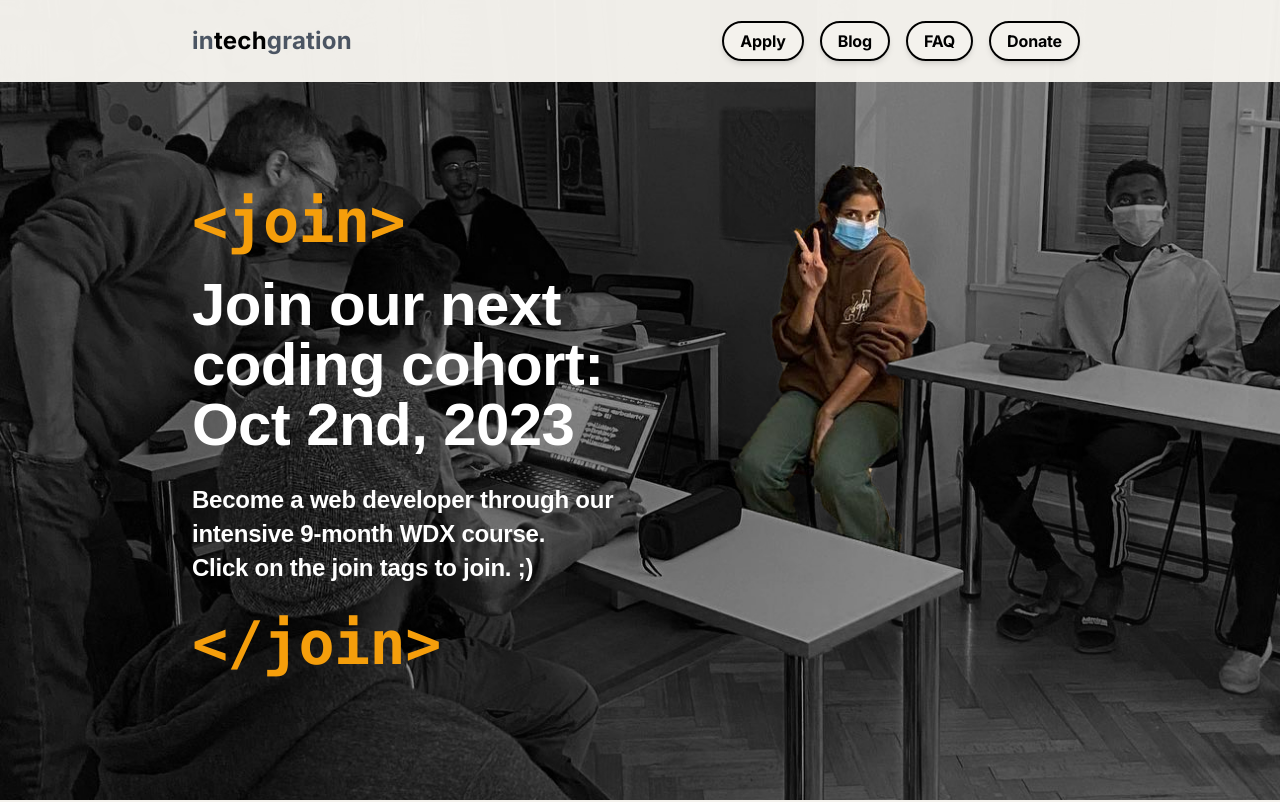
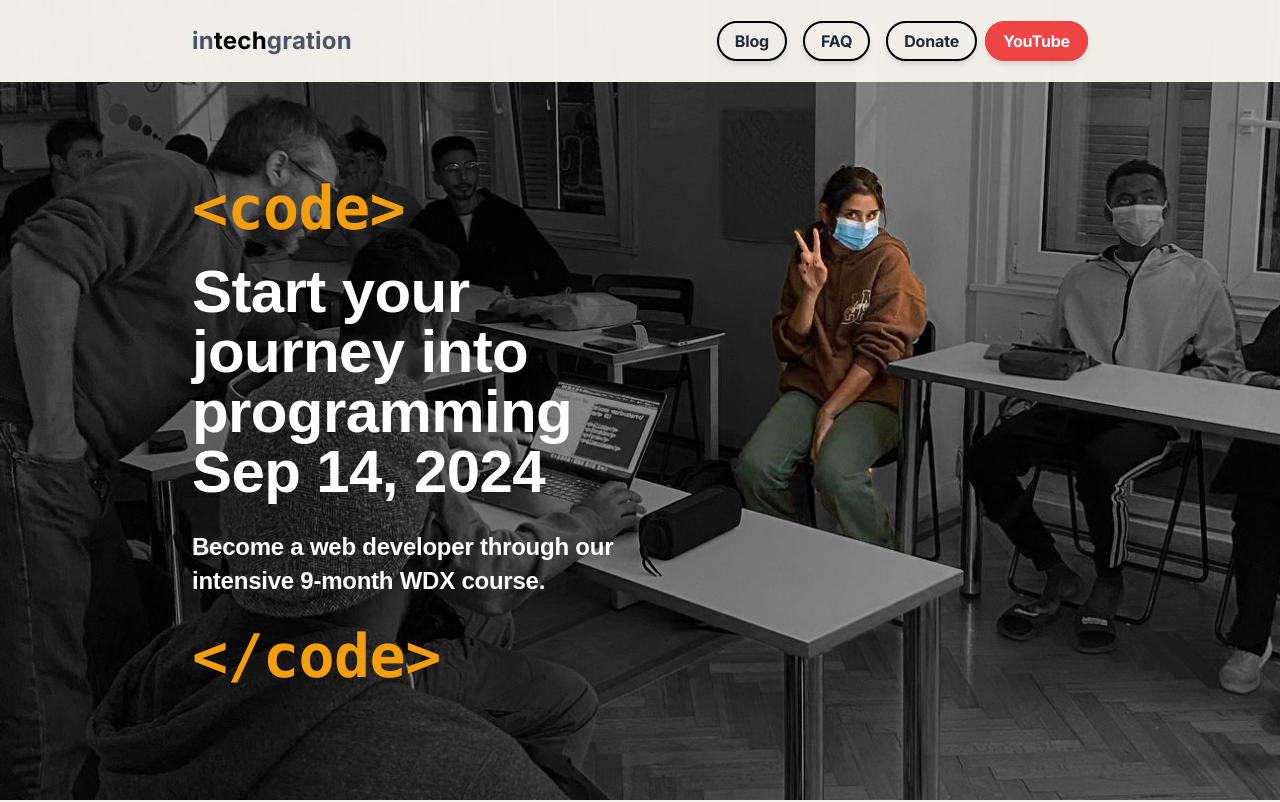
Before and after one commit to in-tech-gration/website, a Next.js app: page / in a window 1280 px wide. Shown: the top 802 px of the page. Built offline with nearby package versions, Linux system fonts and the light colour scheme.

Commit message:
Temporarily disabled Apply links. Added YouTube links. Rephrased hero section.

```diff
--- a/components/hero.tsx
+++ b/components/hero.tsx
@@ -4,6 +4,8 @@ import Highlight2 from "@/public/assets/Highlight2.svg";
 import Macbook from "@/public/assets/MacBookPro.png";
 import Link from "next/link";
 import config from "../config.yaml";
+
+const isApplyOn = config.navigation.some((nav:any) => nav.link === "apply/" );
 
 export default function Hero() {
   return (
@@ -23,6 +25,8 @@ export default function Hero() {
           physical disabilities and other vulnerable groups.
         </p>
         <div className="font-montserrat flex flex-col sm:flex-row items-center">
+
+          { isApplyOn && (
             <Link
               href="/apply"
               className="bg-black hover:bg-gray-900 shadow-md hover:shadow-xl px-8 py-4 rounded-lg border-2 border-black border-solid text-white mr-2 mb-2 font-bold"
@@ -30,6 +34,8 @@ export default function Hero() {
               {/*                     className="btn text-white bg-black hover:bg-gray-800 shadow-md hover:shadow-lg" */}
               Apply
             </Link>
+          )}
+
           <Link
             href={config.donation_links.kofi}
             className="px-6 py-4 border-2 border-black border-solid rounded-lg font-bold shadow-md hover:shadow-xl mr-2 mb-2"
--- a/components/join.tsx
+++ b/components/join.tsx
@@ -2,6 +2,38 @@ import Link from "next/link";
 import v from "@/public/images/V.for.VSCode.notitle.jpg";
 
 export default function Join() {
+
+  return (
+    <section
+      style={{
+        backgroundRepeat: "no-repeat",
+        backgroundSize: "cover",
+        backgroundPosition: "50% 0",
+        backgroundImage: `url(${v.src})`
+      }} className=" pt-16 md:mt-0 md:h-screen flex flex-col justify-center text-center md:text-left md:flex-row md:justify-between md:items-center lg:px-48 md:px-12 px-4 bg-secondary">
+      <div className="md:flex-1 mx-auto w-4/5 md:mr-10 sm:w-1/2 my-32 md:w-full md:my-0">
+
+        <div className="font-mono text-6xl text-amber-500 font-bold">
+          &lt;code&gt;
+        </div>
+
+        <h1 className="text-white font-poppins text-4xl md:text-5xl lg:text-6xl font-bold mb-7 mt-6 leading-[4rem]">
+          Start your journey into programming<br/>Sep 14, 2024
+        </h1>
+        <p className="font-poppins mb-7 font-bold text-2xl text-white" >
+          Become a web developer through our intensive 9-month WDX course.<br/>
+        </p>
+
+        <div className="font-mono text-6xl text-amber-500 font-bold">
+          &lt;/code&gt;
+        </div>
+
+      </div>
+      <div className="flex justify-around md:block mt-8 md:mt-0 md:flex-1">
+      </div>
+    </section>
+  );
+
   return (
     <section
       style={{
--- a/components/ui/footer.tsx
+++ b/components/ui/footer.tsx
@@ -56,15 +56,20 @@ export default function Footer() {
                   </svg>
                 </Link>
               </li>
-              {/* <li className="ml-4">
+              <li className="ml-4">
                 <Link
-                  className="flex justify-center items-center text-blue-500 bg-blue-100 hover:text-white hover:bg-blue-500 rounded-full transition duration-150 ease-in-out"
-                  href="https://www.instagram.com/intechgration/"
+                  className="flex justify-center items-center text-blue-500 hover:text-white rounded-full transition duration-150 ease-in-out"
+                  target="_blank"
+                  href="https://www.youtube.com/@in-tech-gration"
                   aria-label="youtube"
                 >
-                <Image src={YouTubeLogo} alt="youtube logo"/>
+
+                  <svg viewBox="0 0 256 180" width="32" height="32" xmlns="http://www.w3.org/2000/svg" preserveAspectRatio="xMidYMid"><path d="M250.346 28.075A32.18 32.18 0 0 0 227.69 5.418C207.824 0 127.87 0 127.87 0S47.912.164 28.046 5.582A32.18 32.18 0 0 0 5.39 28.24c-6.009 35.298-8.34 89.084.165 122.97a32.18 32.18 0 0 0 22.656 22.657c19.866 5.418 99.822 5.418 99.822 5.418s79.955 0 99.82-5.418a32.18 32.18 0 0 0 22.657-22.657c6.338-35.348 8.291-89.1-.164-123.134Z" fill="red" /><path fill="#FFF" d="m102.421 128.06 66.328-38.418-66.328-38.418z" /></svg>
+
+                  {/* <Image src={YouTubeLogo} alt="youtube logo"/> */}
+
                 </Link>
-              </li> */}
+              </li>
             </ul>
             {/* Footer links */}
             {/* <div className="text-sm font-medium md:order-1 space-x-6 mb-2 md:mb-0">
--- a/components/ui/header.tsx
+++ b/components/ui/header.tsx
@@ -48,14 +48,17 @@ export default function Header({ nav = true }: { nav?: boolean }) {
         {/* NAVIGATION: See config.yaml */}
         <div>
           {config.navigation.map((menuItem:NavItem) =>{
+
+            const className = menuItem.className ? menuItem.className : `${addActive(menuItem.link)} ${styles.header_btn} ${styles.highlight}`;
+            const target = menuItem.external ? { target : "_blank" } : {};
+
             if ( menuItem.dev && !isDev  ) return;
             return (
               <Link
+                {...target}
                 key={menuItem.label}
                 href={menuItem.link}
-                className={`${addActive(menuItem.link)} ${styles.header_btn} ${
-                  styles.light
-                } ${styles.highlight}`}
+                className={className}
               >
                 {menuItem.label}
               </Link>
--- a/config.yaml
+++ b/config.yaml
@@ -2,9 +2,9 @@ define: &kofi_donation_link https://ko-fi.com/intechgration
 
 # NAVIGATION
 navigation:
-  - apply:
-    label: Apply
-    link: apply/
+  # - apply:
+  #   label: Apply
+  #   link: apply/
   - blog:
     label: Blog
     link: blog/
@@ -15,6 +15,11 @@ navigation:
   - donate:
     label: Donate
     link: *kofi_donation_link
+  - youtube:
+    label: YouTube
+    link: https://www.youtube.com/@in-tech-gration
+    className: bg-red-500 text-white border-red-500 py-2 px-4 mx-2 border-2 border-black rounded-3xl shadow-md hover:shadow-xl font-bold hover:bg-red-700 hover:border-red-700
+    external: true
 
 # DONATION LINKS
 donation_links:
--- a/types/index.ts
+++ b/types/index.ts
@@ -19,4 +19,6 @@ export type NavItem = {
   label: string
   link: string
   dev: boolean
+  className?: string
+  external?: boolean
 }
```
Also changed, not shown: 1 other file (tests, documents, lock files or other folders). Lines whose indentation alone changed are shown as unchanged.
